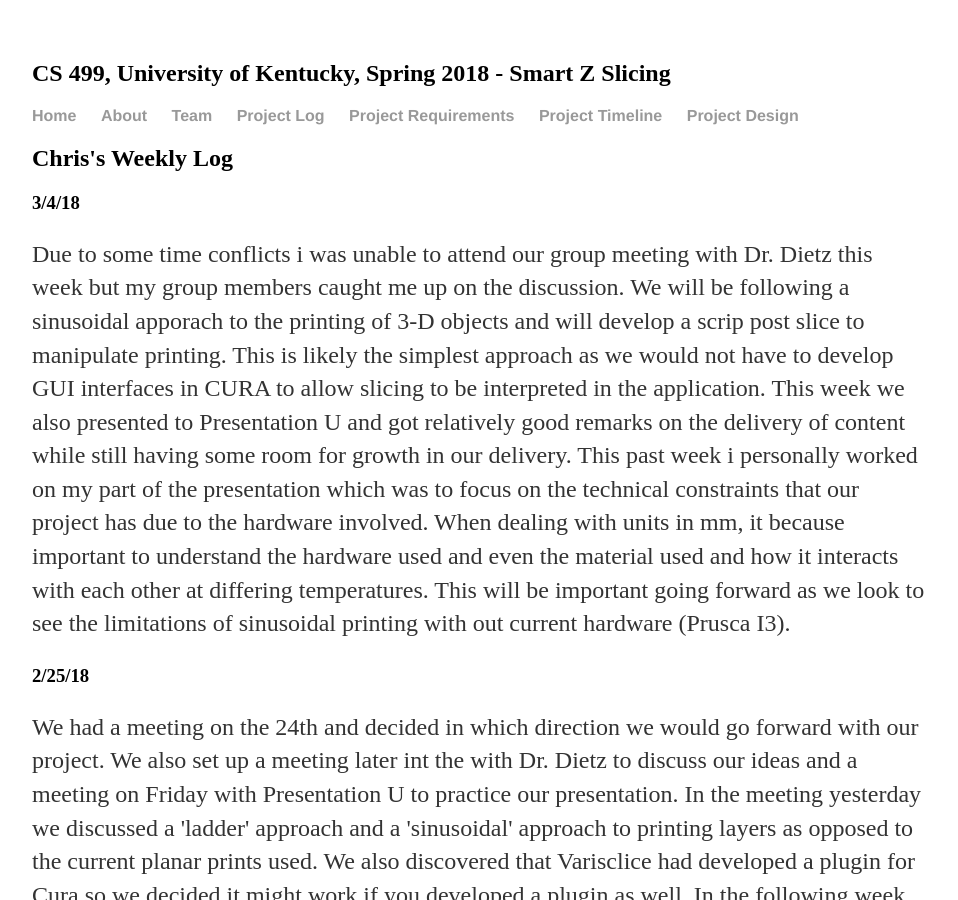
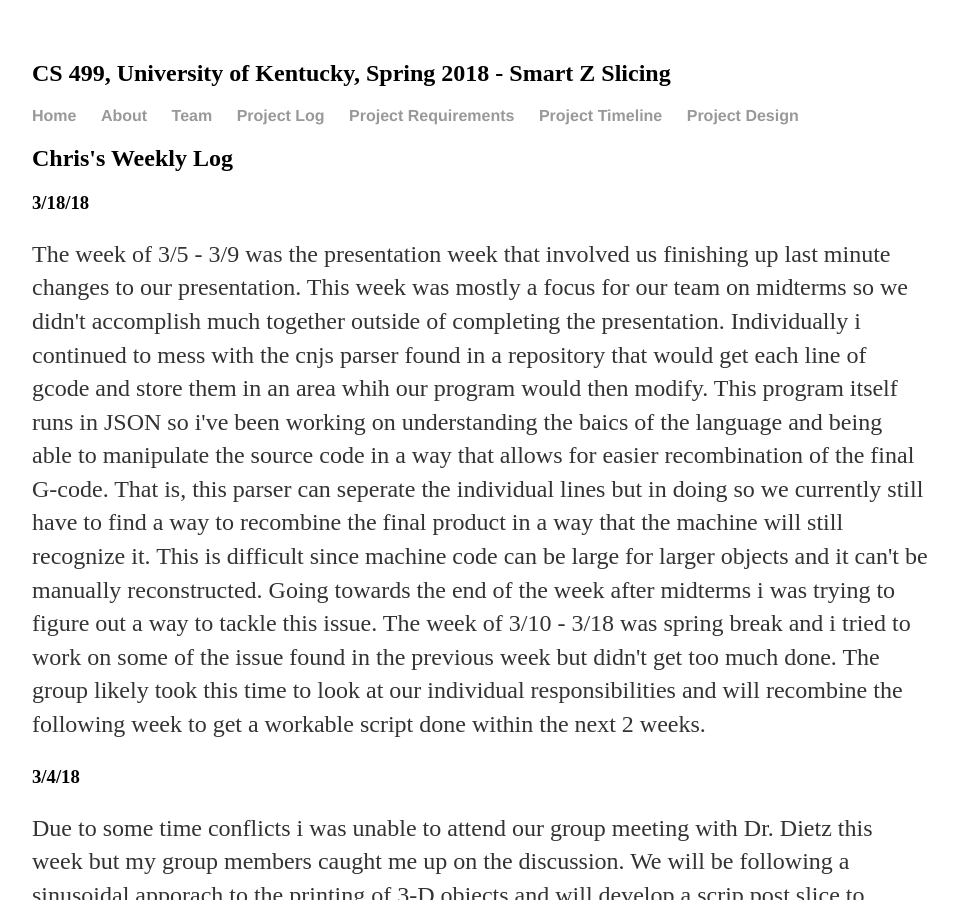
Before and after one commit to mamu235/CS-499-smart-slicing, a Jekyll site: the page built from chris_log.html, in a window 1280 px wide and 900 px high. Shown: the whole window, without its empty margins (160-1118 px from the left). Built offline with Jekyll 4.4.1, drawn with Linux system fonts in a browser that asks for light colours.

Commit message:
Update chris_log.html

```diff
--- a/chris_log.html
+++ b/chris_log.html
@@ -3,6 +3,12 @@ title: Chris Log
 layout: default
 ---
 <h2>Chris's Weekly Log</h2>
+
+<h3>3/18/18</h3>
+<p>
+  The week of 3/5 - 3/9 was the presentation week that involved us finishing up last minute changes to our presentation. This week was mostly a focus for our team on midterms so we didn't accomplish much together outside of completing the presentation. Individually i continued to mess with the cnjs parser found in a repository that would get each line of gcode and store them in an area whih our program would then modify. This program itself runs in JSON so i've been working on understanding the baics of the language and being able to manipulate the source code in a way that allows for easier recombination of the final G-code. That is, this parser can seperate the individual lines but in doing so we currently still have to find a way to recombine the final product in a way that the machine will still recognize it. This is difficult since machine code can be large for larger objects and it can't be manually reconstructed. Going towards the end of the week after midterms i was trying to figure out a way to tackle this issue.
+  The week of 3/10 - 3/18 was spring break and i tried to work on some of the issue found in the previous week but didn't get too much done. The group likely took this time to look at our individual responsibilities and will recombine the following week to get a workable script done within the next 2 weeks.
+</p>
 
 <h3>3/4/18</h3>
 <p> Due to some time conflicts i was unable to attend our group meeting with Dr. Dietz this week but my group members caught me up on the discussion. We will be following a sinusoidal apporach to the printing of 3-D objects and will develop a scrip post slice to manipulate printing. This is likely the simplest approach as we would not have to develop GUI interfaces in CURA to allow slicing to be interpreted in the application. This week we also presented to Presentation U and got relatively good remarks on the delivery of content while still having some room for growth in our delivery. This past week i personally worked on my part of the presentation which was to focus on the technical constraints that our project has due to the hardware involved. When dealing with units in mm, it because important to understand the hardware used and even the material used and how it interacts with each other at differing temperatures. This will be important going forward as we look to see the limitations of sinusoidal printing with out current hardware (Prusca I3). </p>
```
